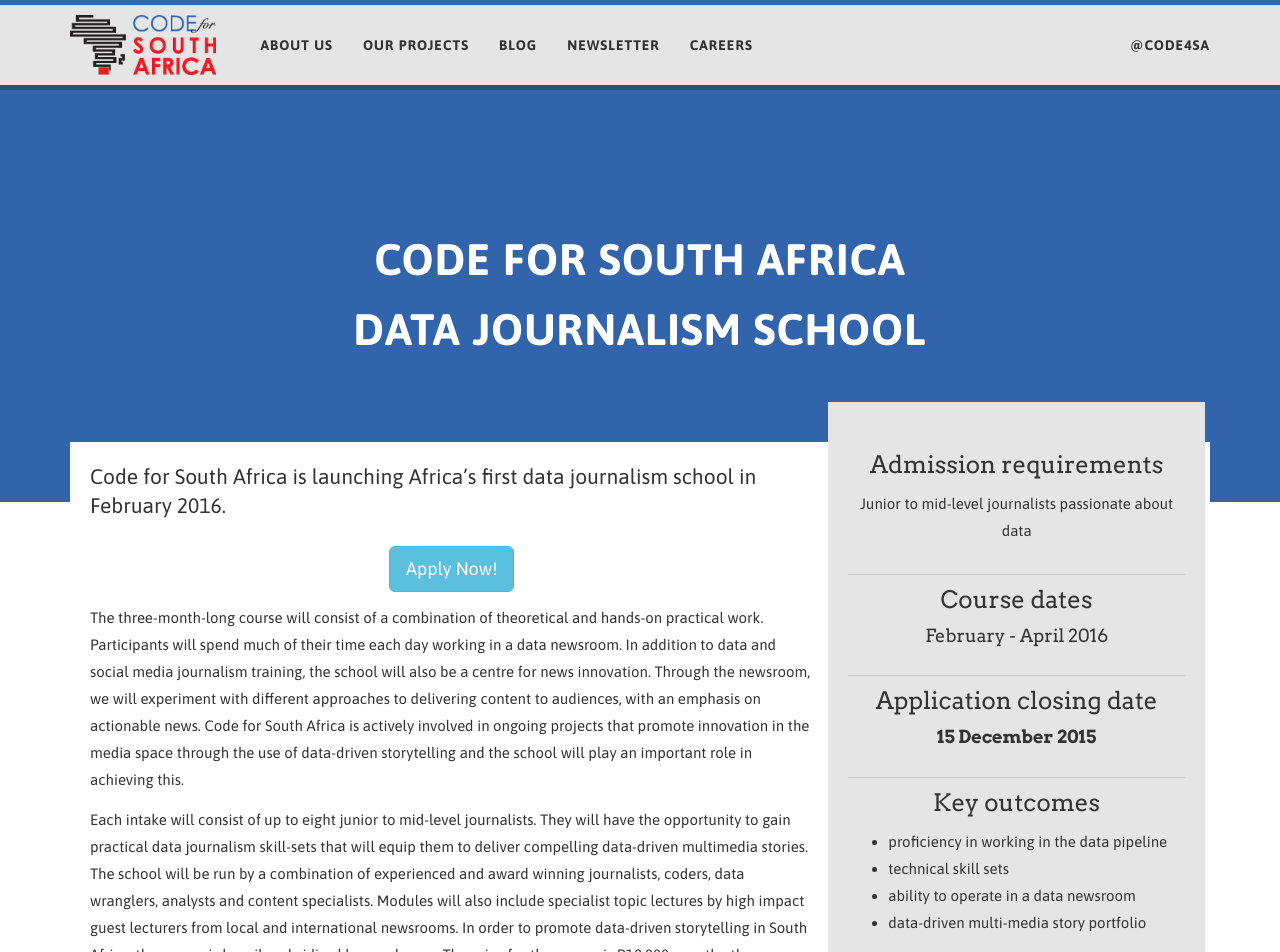
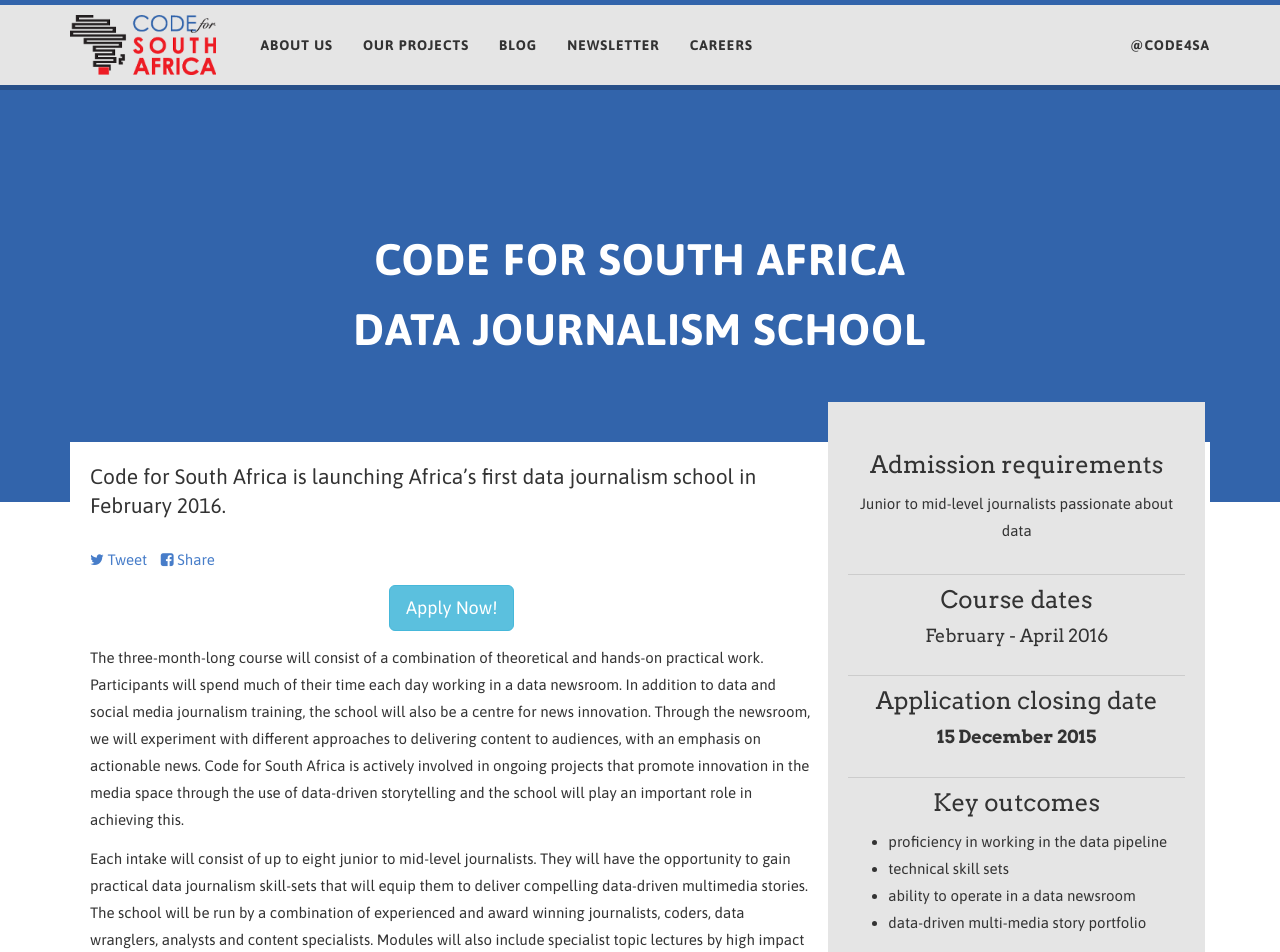
Before and after one commit to Code4SA/old-code4sa.github.io, a Jekyll site: the page built from school/index.html, in a window 1280 px wide and 1400 px high. Shown: the top 952 px of the window. Built offline with Jekyll 4.4.1, drawn with Linux system fonts in a browser that asks for light colours; Markdown is read by kramdown in place of the engine named in the settings.

Commit message:
Social buttons for school page

```diff
--- /dev/null
+++ b/_includes/social-buttons.html
@@ -0,0 +1,4 @@
+<ul class="list-inline social-buttons">
+  <li><a class="twitter-share" href="#" data-tweet="{{ include.tweet }}"><i class="fa fa-twitter"></i> Tweet</a></li>
+  <li><a class="fb-share" href="#"><i class="fa fa-facebook-square"></i> Share</a></li>
+</ul>
--- a/_layouts/post.html
+++ b/_layouts/post.html
@@ -23,10 +23,7 @@
         <h3>by {{ page.author }}</h2>
         <h3>{{ page.date|date: "%-d %B %Y" }}</h2>
 
-        <ul class="list-inline social-buttons">
-          <li><a class="twitter-share" href="#" data-tweet="{{ page.title }}"><i class="fa fa-twitter"></i> Tweet</a></li>
-          <li><a class="fb-share" href="#"><i class="fa fa-facebook-square"></i> Share</a></li>
-        </ul>
+        {% include social-buttons.html tweet=page.title %}
       </header>
 
       <section>
--- a/school/index.html
+++ b/school/index.html
@@ -17,6 +17,7 @@
       <div class="row">
 	<div class="col-sm-8">
 	  <p class="lead">Code for South Africa is launching Africa’s first data journalism school in February 2016.</p>
+	  {% include social-buttons.html tweet=page.excerpt %}
 
 	  <p class="text-center">
 	    <a class="btn btn-info btn-lg apply-btn" href="http://bit.ly/datajourn">Apply Now!</a>
@@ -59,6 +60,7 @@
 	    <a class="btn btn-info btn-lg apply-btn" href="http://bit.ly/datajourn">Apply Now!</a>
 	  </p>
 
+	  {% include social-buttons.html tweet=page.excerpt %}
 	</div>
 
 	<aside class="col-sm-4 chimney-lg slab-light-gray details">
```
